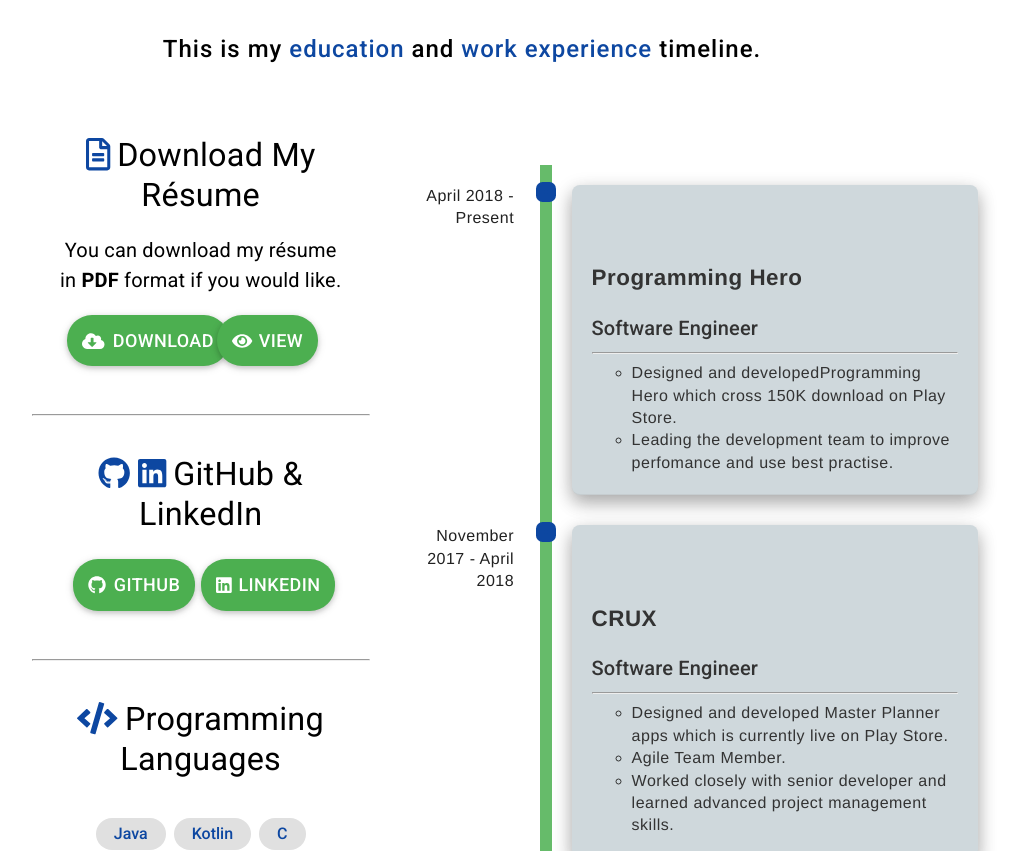
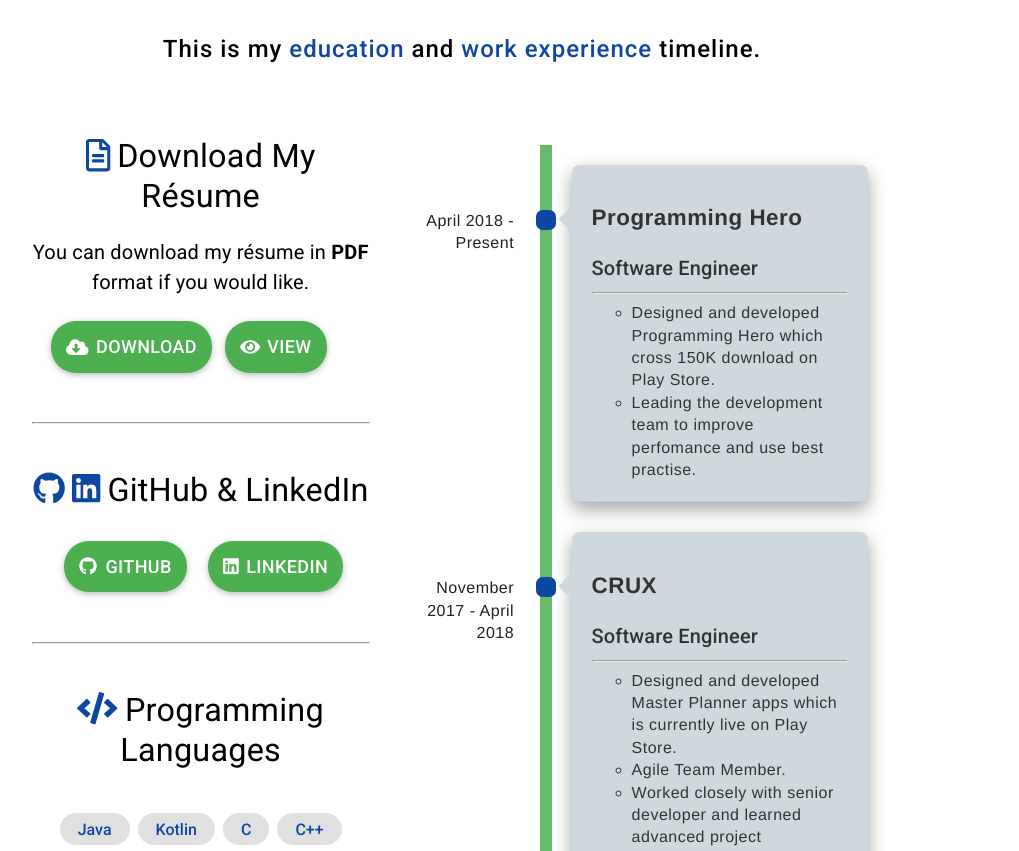
Before and after one commit to tanjimTC/shuvojit-kar, a React (Create React App) app: page /#/ in a window 1280 px wide. Shown: the part 1452-2303 px from the top of the page, without its empty margins (178-1197 px from the left). Built offline with nearby package versions, Linux system fonts and the light colour scheme.

Commit message:
bug fixed

```diff
--- a/public/index.html
+++ b/public/index.html
@@ -14,6 +14,7 @@
   <script src="https://cdnjs.cloudflare.com/ajax/libs/font-awesome/5.13.1/js/all.min.js"
     integrity="sha256-HkXXtFRaflZ7gjmpjGQBENGnq8NIno4SDNq/3DbkMgo=" crossorigin="anonymous"></script>
   <title>Shuvojit Kar | Coder | Software Engineer</title>
+  <link rel="icon" href="../src/Images/mypic.jpg" >
 </head>
 
 <body style="margin: 0; height: 100%; font-family: helvetica;">
--- a/src/Components/TimeLine.js
+++ b/src/Components/TimeLine.js
@@ -23,7 +23,7 @@
     marginBottom: "30px",
   },
   timelineLeftItems: {
-    padding: "20px",
+    padding: "20px 10px",
   },
   btnResume: {
     borderRadius: "25px",
@@ -58,7 +58,7 @@
     },
   },
   buttonContainer: {
-    width: "80%",
+    width: "85%",
     margin: "auto",
   },
   chipContainer: {
@@ -73,6 +73,33 @@
     },
     "& .MuiChip-root": {
       margin: "4px",
+    },
+  },
+  [theme.breakpoints.down("md")]: {
+    timelineWrapper: {
+      // width: "90%",
+      padding: "20px 0",
+    },
+    timelineLeftItems: {
+      padding: "20px 0",
+    },
+    timelineRight: {
+      width: "100%",
+    },
+    btnResume: {
+      padding: "10px 20px",
+      "& .MuiButton-label": {
+        fontSize: "16px",
+      },
+    },
+    btnResume2: {
+      padding: "10px 20px",
+      "& .MuiButton-label": {
+        fontSize: "16px",
+      },
+    },
+    buttonContainer: {
+      width: "70%",
     },
   },
   [theme.breakpoints.down("xs")]: {
@@ -130,7 +157,7 @@
               ></i>
               Download My Résume
             </Typography>
-            <Typography style={{ fontSize: "20px", margin: "20px 25px" }}>
+            <Typography style={{ fontSize: "20px", margin: "20px auto" }}>
               You can download my résume in <b>PDF</b> format if you would like.
             </Typography>
             <Grid
@@ -156,7 +183,7 @@
             </Grid>
           </Grid>
 
-          <hr style={{ width: "90%" }} />
+          <hr style={{ width: "90%", height: "0px" }} />
 
           <Grid
             container
@@ -205,7 +232,7 @@
             </Grid>
           </Grid>
 
-          <hr style={{ width: "90%" }} />
+          <hr style={{ width: "90%", height: "0px" }} />
 
           <Grid
             container
@@ -243,7 +270,7 @@
             </Grid>
           </Grid>
 
-          <hr style={{ width: "90%" }} />
+          <hr style={{ width: "90%", height: "0px" }} />
 
           <Grid
             container
@@ -279,7 +306,7 @@
             </Grid>
           </Grid>
 
-          <hr style={{ width: "90%" }} />
+          <hr style={{ width: "90%", height: "0px" }} />
 
           <Grid
             container
@@ -317,7 +344,7 @@
             </Grid>
           </Grid>
 
-          <hr style={{ width: "90%" }} />
+          <hr style={{ width: "90%", height: "0px" }} />
 
           <Grid
             container
--- a/src/Components/TimeLineItems.js
+++ b/src/Components/TimeLineItems.js
@@ -22,6 +22,7 @@
                   {experience.map((x) => (
                     <React.Fragment key={x.id}>
                       <li className="event" data-date={x.year}>
+                      <i class="fa fa-caret-left fa-3x" aria-hidden="true"></i>
                         <h3>{x.company}</h3>
                         <Typography variant="h6">{x.position}</Typography>
                         <hr />
--- a/src/Components/Timeline.css
+++ b/src/Components/Timeline.css
@@ -28,7 +28,7 @@
     list-style: none;
     text-align: left;
     left: 100px;
-
+    top: -20px;
 }
 
 .timeline h1,
@@ -39,13 +39,13 @@
 
 .timeline .event {
     border-bottom: 1px solid rgba(160, 160, 160, 0.2);
-    padding: 60px 20px 20px 20px;
+    padding: 20px 20px 20px 20px;
     margin-bottom: 30px;
     position: relative;
     box-shadow: 0 8px 17px 0 rgba(0, 0, 0, 0.2), 0 6px 20px 0 rgba(0, 0, 0, 0.19);
     border-radius: 8px;
     background-color: #CFD8DC;
-    width: 100%;
+    width: 70%;
 }
 
 .timeline .event:before,
@@ -62,6 +62,7 @@
     text-align: right;
     font-size: 16px;
     width: 120px;
+    top: 45px;
 }
 
 .timeline .event:after {
@@ -72,9 +73,15 @@
     height: 4px;
     width: 4px;
     content: "";
-    top: 5px;
+    top: 53px;
 }
 
+.fa-caret-left{
+    position: absolute;
+    top: 30px;
+    left: -15px;
+    color: #CFD8DC;
+}
 /**/
 /*——————————————
   Responsive Stuff
@@ -83,15 +90,25 @@
 @media (max-width: 945px) {
     .timeline {
         left: 0px;
+        top: 0;
+    }
+
+    .timeline .event {
+        padding: 60px 20px 20px 20px;
+        width: 90%;
     }
 
     .timeline .event::before {
-        left: 0.5px;
+        left: 20px;
         top: 20px;
         min-width: 0;
         font-size: 16px;
         width: 80%;
         text-align: left;
+    }
+
+    .timeline .event:after {
+        top: 53px;
     }
 
     .timeline h3 {
@@ -106,11 +123,18 @@
         padding: 5px;
         font-size: 16px
     }
+
 }
 
 @media (max-width: 768px) {
     .timeline {
         left: 0px;
+        top: 0;
+    }
+
+    .timeline .event {
+        padding: 60px 20px 20px 20px;
+        width: 95%;
     }
 
     .timeline .event::before {
@@ -122,6 +146,9 @@
         left: 20px;
     }
 
+    .timeline .event:after {
+        top: 52px;
+    }
     .timeline h3 {
         font-size: 16px;
     }
--- a/src/DataBase.js
+++ b/src/DataBase.js
@@ -5,7 +5,7 @@
     company: "Programming Hero",
     position: "Software Engineer",
     description: [
-      "Designed and developedProgramming Hero which cross 150K download on Play Store.",
+      "Designed and developed Programming Hero which cross 150K download on Play Store.",
       "Leading the development team to improve perfomance and use best practise.",
     ],
   },
```
Also changed, not shown: public/manifest.json, 1 other file (tests, documents, lock files or other folders).
